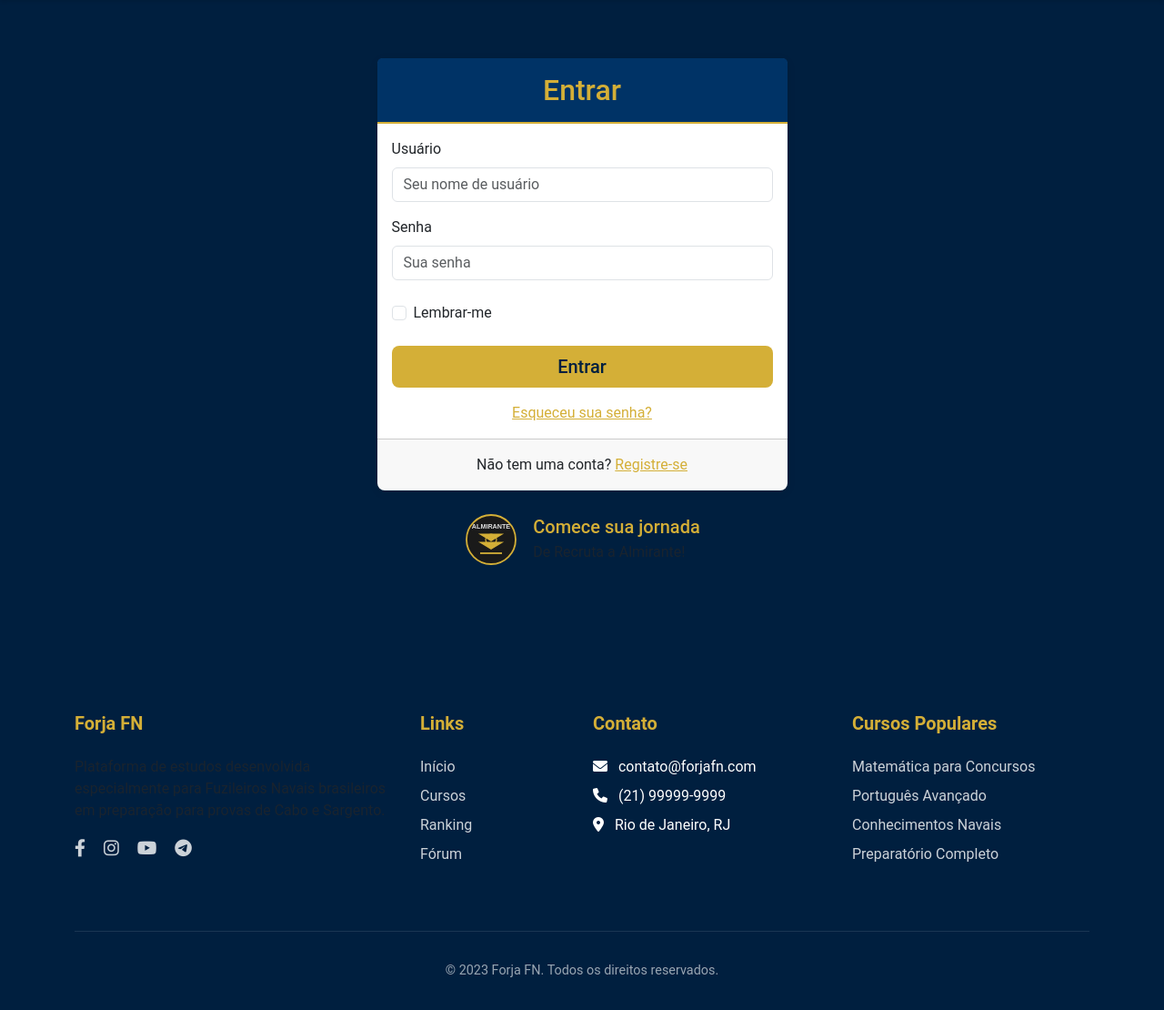
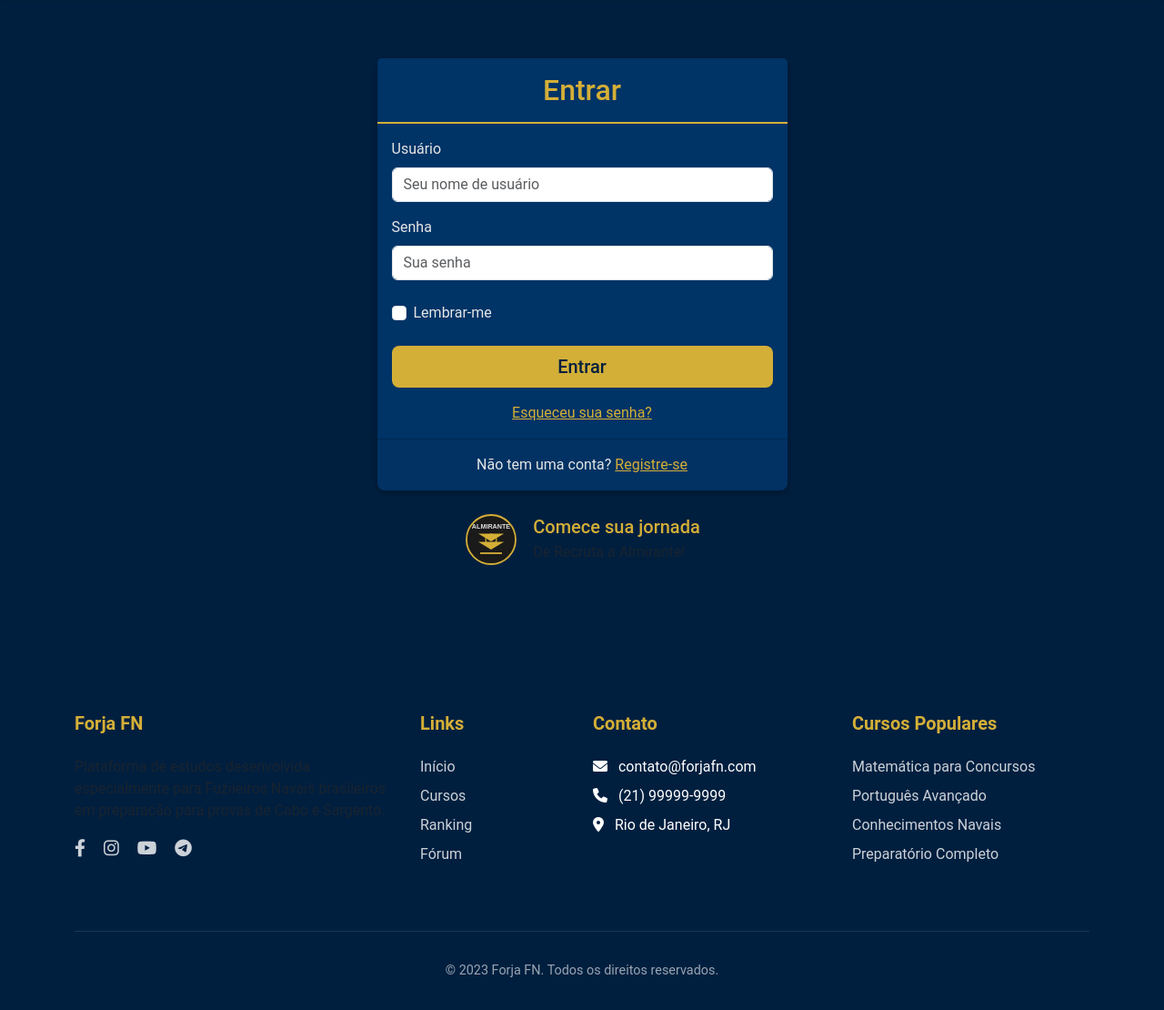
Before and after one commit to sandrim01/Forja_FN, a Flask app: a page that uses templates/login.html in a window 1280 px wide. Shown: the part 56-1166 px from the top of the page at 91% size. Run offline with Flask 3, Linux system fonts and the light colour scheme; some libraries are stand-ins or nearby versions.

Commit message:
Improve readability of text and elements by adjusting background and color
Updates CSS to improve contrast and readability by changing background and text colors and adjusting box shadows.

Replit-Commit-Author: Agent
Replit-Commit-Session-Id: 293a6211-9a7d-49a9-91d4-c718c13e94e6
Replit-Commit-Screenshot-Url: https://storage.googleapis.com/screenshot-production-us-central1/43f06c8b-d288-4237-9fc4-14e8068d040f/c6225abe-eac8-4742-aa83-c43265b504ec.jpg

```diff
--- a/static/css/styles.css
+++ b/static/css/styles.css
@@ -3,14 +3,15 @@
   --navy-dark: #001F3F;
   --navy: #003366;
   --navy-light: #005999;
+  --navy-lighter: #006bb3;
   --gold: #D4AF37;
   --gold-light: #FFD700;
 }
 
 body {
   font-family: 'Roboto', sans-serif;
-  background-color: #001F3F;
-  color: #fff;
+  background-color: var(--navy-dark);
+  color: #e6e6e6;
 }
 
 /* Navbar estilizado com tema militar */
@@ -96,20 +97,22 @@ body {
 .card {
   border: none;
   border-radius: 0.5rem;
-  box-shadow: 0 2px 10px rgba(0, 0, 0, 0.1);
+  box-shadow: 0 2px 10px rgba(0, 0, 0, 0.3);
   transition: transform 0.3s, box-shadow 0.3s;
+  background-color: var(--navy);
+  color: #e6e6e6;
 }
 
 .card-header {
-  background-color: var(--navy);
-  color: white;
+  background-color: var(--navy-light);
+  color: #e6e6e6;
   font-weight: 600;
   border-bottom: 2px solid var(--gold);
 }
 
 .card:hover {
   transform: translateY(-5px);
-  box-shadow: 0 5px 15px rgba(0, 0, 0, 0.15);
+  box-shadow: 0 5px 15px rgba(0, 0, 0, 0.3);
 }
 
 .text-gold {
```
